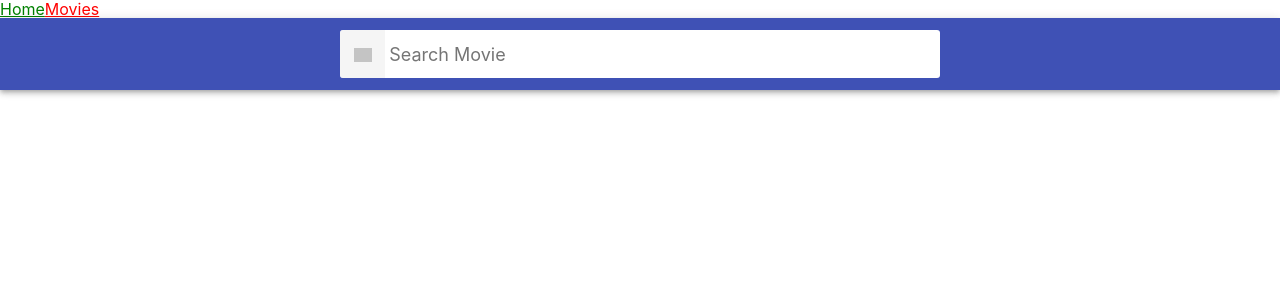
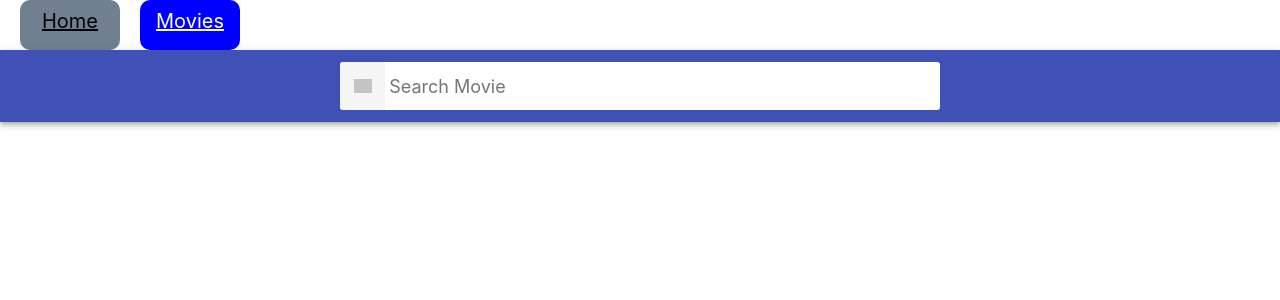
Before and after one commit to IhorWenher/goit-react-hw-04-movies, a React (Create React App) app: page /movies in a window 1280 px wide. Shown: the top 300 px of the page. Built offline with nearby package versions, Linux system fonts and the light colour scheme; grey boxes are pictures that could not be loaded; the HTML template or start-up script is replaced by a standard one.

Commit message:
fixed searchbar

```diff
--- a/package.json
+++ b/package.json
@@ -1,5 +1,5 @@
 {
-    "name": "goit-react-hw-03-image-finder",
+    "name": "goit-react-hw-04-movies",
     "version": "0.1.0",
     "private": true,
     "homepage": "https://IhorWenher.github.io/goit-react-hw-04-movies",
--- a/src/ pages/MoviesPage.js
+++ b/src/ pages/MoviesPage.js
@@ -1,28 +1,20 @@
 import React, { useState } from 'react';
-import { Link } from 'react-router-dom';
+import { ToastContainer } from 'react-toastify';
 import SearchBar from '../components/Searchbar';
+import MoviesListByTitle from '../components/MoviesListByTitle';
 
 const MoviesView = () => {
-  const [moviesBySearch, setMoviesBySearch] = useState(null);
+  const [moviesBySearch, setMoviesBySearch] = useState([]);
 
   const handleSearchValue = movies => {
     setMoviesBySearch(movies);
   };
 
-  console.log(setMoviesBySearch);
-
   return (
     <>
       <SearchBar searchValueChange={movies => handleSearchValue(movies)} />
-
-      <ul>
-        {moviesBySearch &&
-          moviesBySearch.map(({ id, title }) => (
-            <li key={id}>
-              <Link to={`/movies/${id}`}>{title}</Link>
-            </li>
-          ))}
-      </ul>
+      <ToastContainer />
+      <MoviesListByTitle moviesBySearch={moviesBySearch} />
     </>
   );
 };
--- /dev/null
+++ b/src/components/MoviesListByTitle/MoviesListByTitle.js
@@ -0,0 +1,28 @@
+import React from 'react';
+import { Link } from 'react-router-dom';
+import PropTypes from 'prop-types';
+import Style from './MoviesListByTitle.module.css';
+
+const MoviesListByTitle = ({ moviesBySearch }) => {
+  return (
+    <ul>
+      {moviesBySearch &&
+        moviesBySearch.map(({ id, title }) => (
+          <li className={Style.li} key={id}>
+            <Link to={`/movies/${id}`}>{title}</Link>
+          </li>
+        ))}
+    </ul>
+  );
+};
+export default MoviesListByTitle;
+
+MoviesListByTitle.defaultProps = {
+  moviesBySearch: [],
+};
+
+MoviesListByTitle.propTypes = {
+  moviesBySearch: PropTypes.arrayOf(
+    PropTypes.shape({ title: PropTypes.string }),
+  ),
+};
--- /dev/null
+++ b/src/components/MoviesListByTitle/MoviesListByTitle.module.css
@@ -0,0 +1,3 @@
+.li {
+    margin-top: 20px;
+}
--- /dev/null
+++ b/src/components/MoviesListByTitle/index.js
@@ -0,0 +1 @@
+export { default } from './MoviesListByTitle';
--- a/src/components/Navigation/Navigation.js
+++ b/src/components/Navigation/Navigation.js
@@ -2,7 +2,7 @@ import { NavLink } from 'react-router-dom';
 import Styles from './Navigation.module.css';
 
 const Navigation = () => (
-  <nav>
+  <nav className={Styles.nav}>
     <NavLink
       exact
       to="/"
--- a/src/components/Navigation/Navigation.module.css
+++ b/src/components/Navigation/Navigation.module.css
@@ -1,7 +1,21 @@
+.nav {
+    display: flex;
+}
+
 .link {
-    color: green;
+    display: block;
+    text-align: center;
+    color: black;
+    margin-left: 20px;
+    padding-top: 10px;
+    height: 50px;
+    width: 100px;
+    font-size: 20px;
+    background-color: slategray;
+    border-radius: 10px;
 }
 
 .active {
-    color: red;
+    color: white;
+    background-color: blue;
 }
--- a/src/components/Searchbar/Searchbar.js
+++ b/src/components/Searchbar/Searchbar.js
@@ -1,12 +1,13 @@
 import React from 'react';
 import { useEffect, useState } from 'react';
-//import PropTypes from 'prop-types';
+import PropTypes from 'prop-types';
+import { toast } from 'react-toastify';
+import 'react-toastify/dist/ReactToastify.css';
 import moviesApi from '../../services/moviesApi';
 import Styles from './Searchbar.module.css';
 
 const Searchbar = ({ searchValueChange }) => {
   const [searchValue, setSearchValue] = useState('');
-  const [beforeSearch, setBeforeSearch] = useState('');
   const [moviesBySearch, setMoviesBySearch] = useState([]);
 
   useEffect(() => {
@@ -18,16 +19,16 @@ const Searchbar = ({ searchValueChange }) => {
   }, [searchValue]);
 
   const handleNameChange = event => {
-    setBeforeSearch(event.target.value.toLowerCase());
+    setSearchValue(event.target.value.toLowerCase());
   };
 
   const handleSubmit = event => {
     event.preventDefault();
-    if (setBeforeSearch === '') {
+    if (searchValue.trim() === '') {
+      toast.error('Enter something!');
       return;
     }
 
-    setSearchValue(beforeSearch);
     searchValueChange(moviesBySearch);
   };
 
@@ -53,8 +54,8 @@ const Searchbar = ({ searchValueChange }) => {
   );
 };
 
-/* Searchbar.propTypes = {
-  onSubmit: PropTypes.func.isRequired,
-}; */
+Searchbar.propTypes = {
+  searchValueChange: PropTypes.func.isRequired,
+};
 
 export default Searchbar;
```
